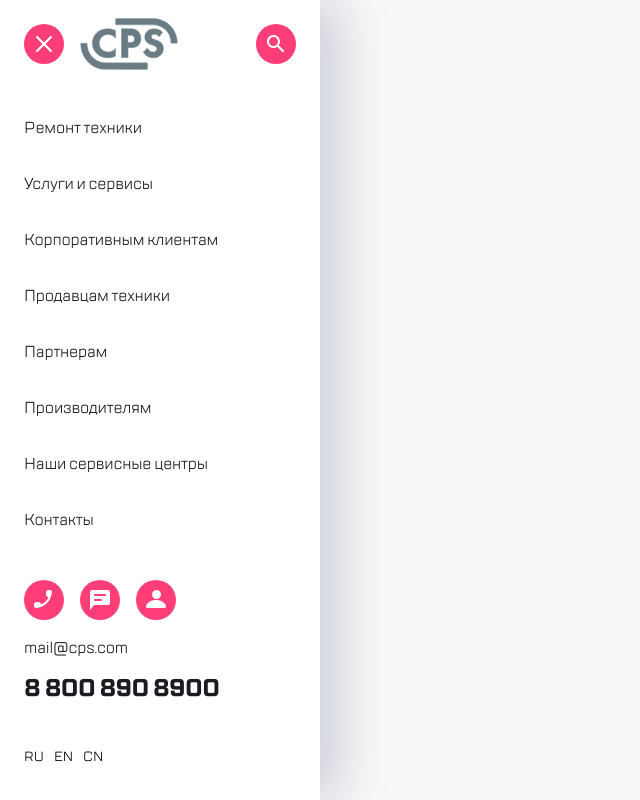
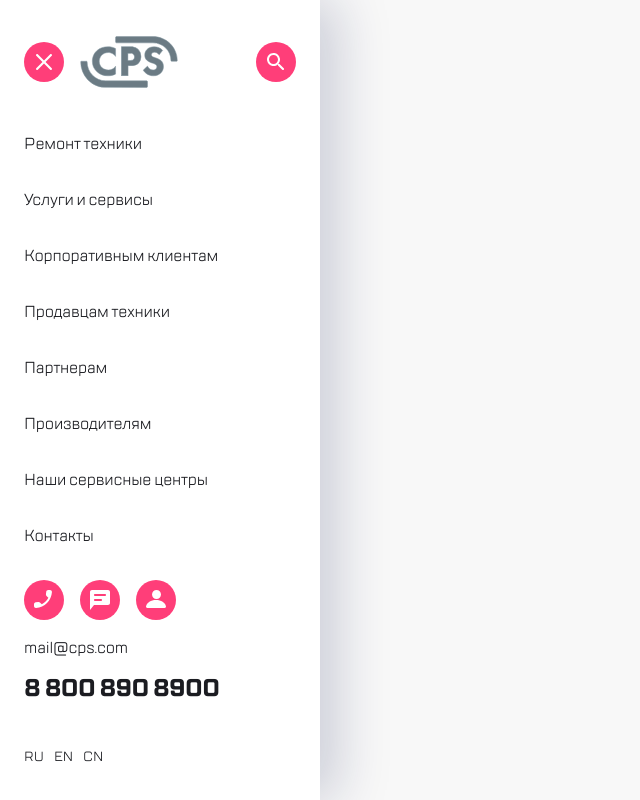
Before and after one commit to fitsus/cps, a plain HTML site: page menu/index.html in a window 1280 px wide. Shown: the whole page, without its empty margins (0-640 px from the left). Drawn offline with Linux system fonts and the light colour scheme.

Commit message:
margin fix and buttons at safari

```diff
--- a/menu/scss/style.scss
+++ b/menu/scss/style.scss
@@ -24,13 +24,14 @@ body {
   flex-direction: column;
   justify-content: flex-start;
   padding: 0 24px;
-  height: 100%;
+  height: 100vh;
   background-color: #fff;
   box-shadow: -2px 0px 4px rgba(69, 79, 126, 0.02), 16px 0px 52px rgba(14, 24, 80, 0.2);
   &-header {
     display: flex;
     height: 88px;
     align-items: center;
+    margin-top: 20px;
     &__logo {
       margin-right: auto;
       margin-left: 16px;
@@ -87,6 +88,7 @@ body {
     &__btn {
       background-color: transparent;
       margin-right: 7px;
+      color: #1B1C21;
       &:hover, &:active {
         color: #7E7E82;
       }
```
Also changed, not shown: menu/css/style.css.
